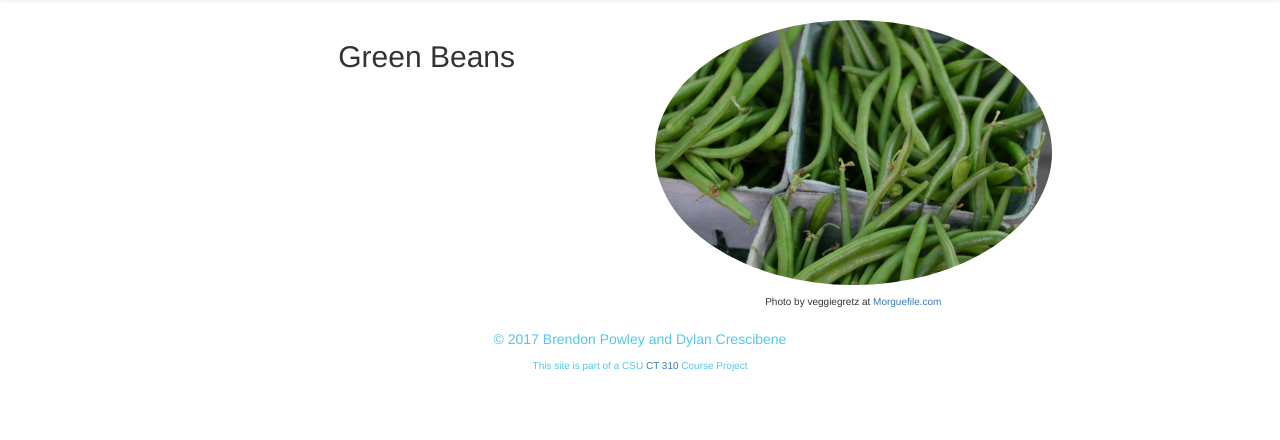
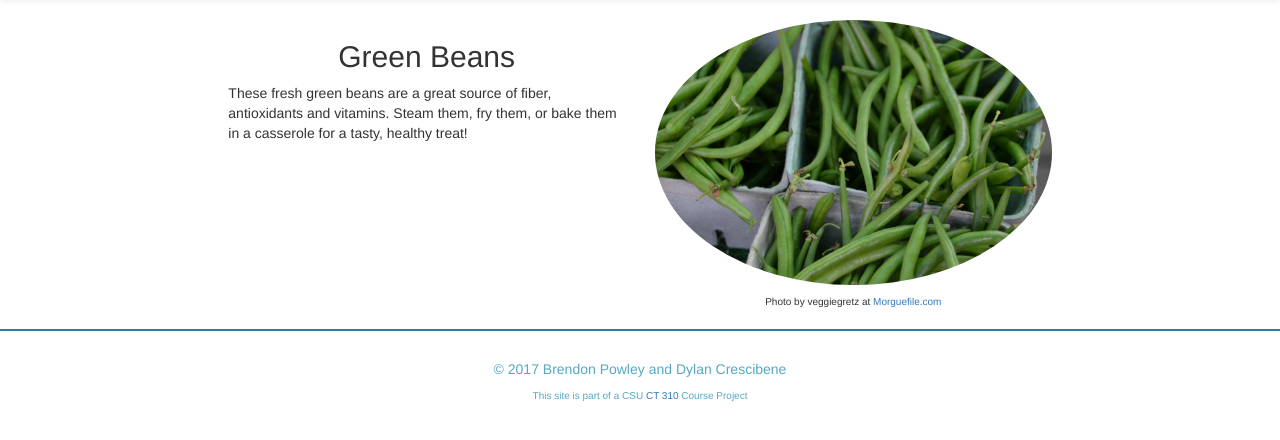
Before and after one commit to DylanCrescibene/CT310-P1, a PHP site: page /greenbean.php in a window 1280 px wide. Shown: the part 246-686 px from the top of the page. Run offline with PHP 8.4, Linux system fonts and the light colour scheme; some libraries are stand-ins or nearby versions.

Commit message:
Content to ingredient pages

```diff
--- a/greenbean.php
+++ b/greenbean.php
@@ -12,7 +12,11 @@ include ('header.php');
 <div class="col-lg-2 col-md-2 hidden-sm hidden-xs" ></div>
 
 <div class="col-lg-4 col-md-4 col-sm-6 col-xs-6">
-		<h2>Green Beans</h2>
+	<h2>Green Beans</h2>
+	<p>
+		These fresh green beans are a great source of fiber, antioxidants and vitamins.
+		Steam them, fry them, or bake them in a casserole for a tasty, healthy treat!
+	</p>
 </div>
 
 <div class="col-lg-4 col-md-4 col-sm-6 col-xs-6">
--- a/index.php
+++ b/index.php
@@ -10,7 +10,7 @@ include ('header.php');
 <!-- Start contents of main page here. -->
 
 
-<div class="col-lg-12 col-md-12 col-sm-12 col-xs-12 container-fluid">
+<div class="col-lg-12 col-md-12 col-sm-12 col-xs-12">
 	<h2>Home Page</h2>
 </div>
 
--- a/mint.php
+++ b/mint.php
@@ -13,6 +13,10 @@ include ('header.php');
 
 <div class="col-lg-4 col-md-4 col-sm-6 col-xs-6">
 	<h2>Mint</h2>
+	<p>
+		Use these fresh leaves to add a minty flavor to your tea or candy, or as a natural breath freshener.
+		These leaves can also be used to add a pleasant aroma to any room.
+	</p>
 </div>
 
 <div class="col-lg-4 col-md-4 col-sm-6 col-xs-6">
--- a/oregano.php
+++ b/oregano.php
@@ -13,6 +13,10 @@ include ('header.php');
 
 <div class="col-lg-4 col-md-4 col-sm-6 col-xs-6">
 	<h2>Oregano</h2>
+	<p>
+		This herb is part of the mint family. Order fresh leaves to use now or let them dry out for more intense flavor!
+		Oregano is wildly used Italian-American and Mediterranean cuisine.
+	</p>
 </div>
 
 <div class="col-lg-4 col-md-4 col-sm-6 col-xs-6">
--- a/style.css
+++ b/style.css
@@ -16,8 +16,10 @@ h2 {
 .footer {
 	text-align:center;
 	margin-top:10px;
-	color: rgb(83, 199, 233);
+	padding: 2em;
+	color: rgb(86, 168, 193);
 	background-color: white;
+	border-top: solid 2px rgb(40, 130, 156);
 }
 
 .photoCred {
```
